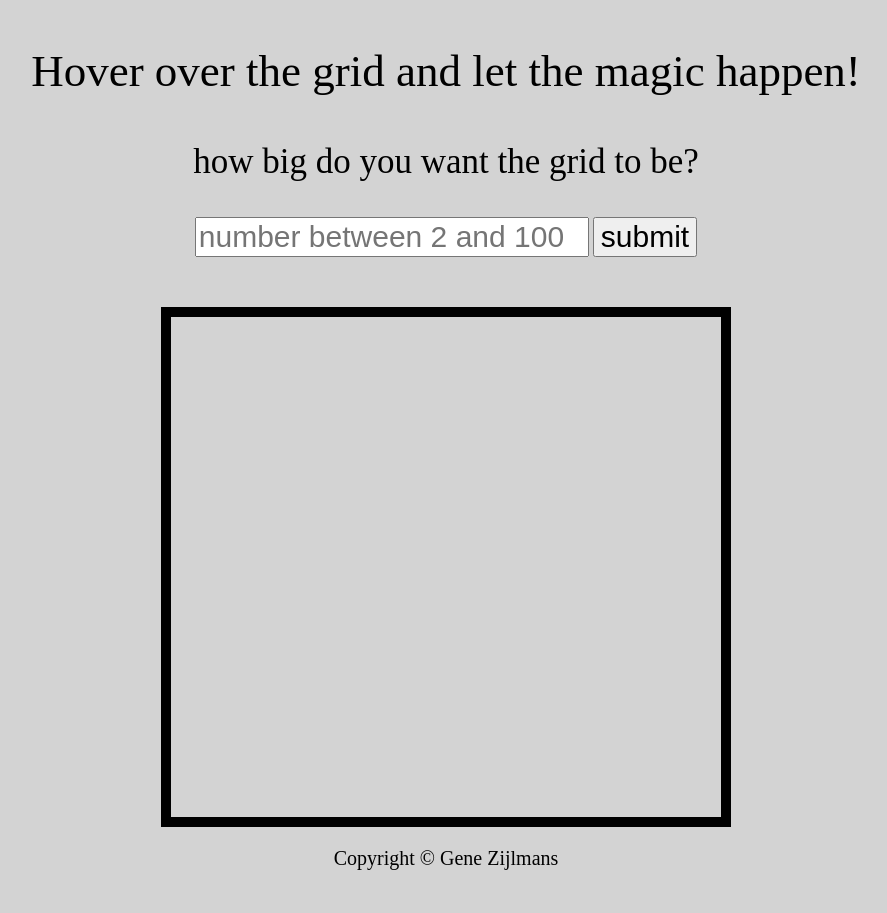
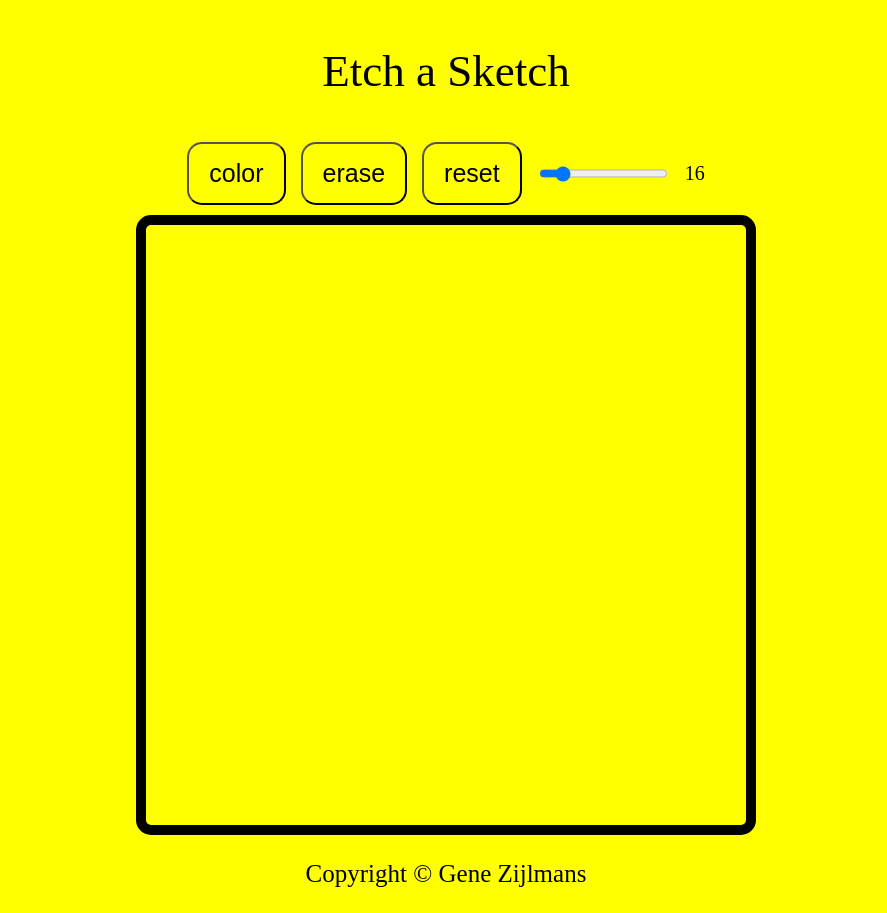
Before and after one commit to GeneZijlboot/Project-Etch-A-Sketch, a plain HTML site: page index.html in a window 1280 px wide. Shown: the whole page, without its empty margins (194-1081 px from the left). Before the commit the page ends 890 px from the top, so only its background shows below. Drawn offline with Linux system fonts and the light colour scheme.

Commit message:
new looks

```diff
--- a/index.html
+++ b/index.html
@@ -6,27 +6,18 @@
         <link rel="stylesheet" href="style.css">
     </head>
     <body>
-        <div id="allcontent">
-            <div id="text">
-                <p>Hover over the grid and let the magic happen!</p>
+        <div id="container">
+            <p id="text">Etch a Sketch</p>
+            <div id="controls">
+                <button>color</button>
+                <button>erase</button>
+                <button>reset</button>
+                <input type="range" min="2" max="100" value="16" id="slider">
+                <p>16</p>
             </div>
-
-            <div id="text2">
-                <p>how big do you want the grid to be?</p>
-            </div>
-
-            <div id="InputSubmit">
-                <input id="input" placeholder="number between 2 and 100"/>
-                <button id="button">submit</button>
-            </div>
-
             <div id="MainContainer"></div>
-
-            <div id="MadeBy">
-                <p>Copyright © Gene Zijlmans</p>
-            </div>
+            <p id="MadeBy">Copyright © Gene Zijlmans</p>
         </div>
-
         <script src="script.js"></script>
     </body>
 </html>
--- a/script.js
+++ b/script.js
@@ -1,42 +1,9 @@
-//declaring variables
-const grid = document.querySelector('MainContainer');
-let squareSize = 8;
+let board = document.querySelector("MainContainer");
+board.style.gridTemplateColumns =  "repeat(16 , 1fr)";
+board.style.gridTemplateRows =  "repeat(16 , 1fr)";
 
-GeneratingGrid(squareSize);
-
-//creating squared divs
-function SquareMaker(size){
-    const div = document.createElement('div')
-    div.classList.add('box');
-    div.style.width = `${size}px`;
-    div.style.height = `${size}px`;
-
-    return div;
+for(let i = 0; i < 256; i++) {
+    let square = document.createElement("div");
+    square.style.backgroundColor = "blue";
+    board.insertAdjacentElement("beforeend", square);
 }
-
-//creating the grid
-function GeneratingGrid() {
-
-    //declaring variables
-    const button = document.getElementById('button');
-    let userinput = document.getElementById('input');
-
-    //declaring error message for less then 2 or bigger then 100
-    button.addEventListener("click", () => {
-        if(userinput.value < 2){
-            alert("ERROR, number to low");
-        }else if(userinput.value > 100){
-            alert("ERROR! number to big");
-        }else{
-            //creating the loop for building the grid
-            for(let x = 0; x < userinput.value; x++)
-            {
-                for(let y = 0; y < userinput.value; y++)
-                {
-                   console.log("sure fam!");
-                   grid.appendChild(SquareMaker(grid.clientWidth / userinput.value)); //?
-                }
-            }
-        }
-    });
-}
--- a/style.css
+++ b/style.css
@@ -1,40 +1,36 @@
 body{
-    background-color: lightgray;
+    background-color: yellow;
 }
 
-#allcontent{
-    gap:10px
-}
-#text{
-    text-align: center;
-    font-size: 45px;
-}
-
-#text2{
-    text-align: center;
-    font-size: 35px;
-}
-
-#InputSubmit{
+#container{
     text-align: center;
 }
 
-#input{
-    font-size: 30px;
+#text{
+    font-size: 45px;
+}
+#controls{
+    display: flex;
+    justify-content: center;
+    gap: 15px;
+    font-size: 20px;
 }
 
-#button{
-    font-size: 30px;
+button{
+    padding-left: 20px;
+    padding-right: 20px;
+    border-radius: 15px;
+    font-size: 25px;
+    background-color: yellow;
 }
-
 #MainContainer{
     border: solid 10px black;
-    width: 550px;
-    height: 500px;
-    margin: 50px auto 10px auto;
+    border-radius: 15px;
+    width: 600px;
+    height: 600px;
+    margin: 10px auto 10px auto;
 }
 
 #MadeBy {
-    font-size: 20px;
-    text-align: center;
+    font-size: 25px;
 }
```
